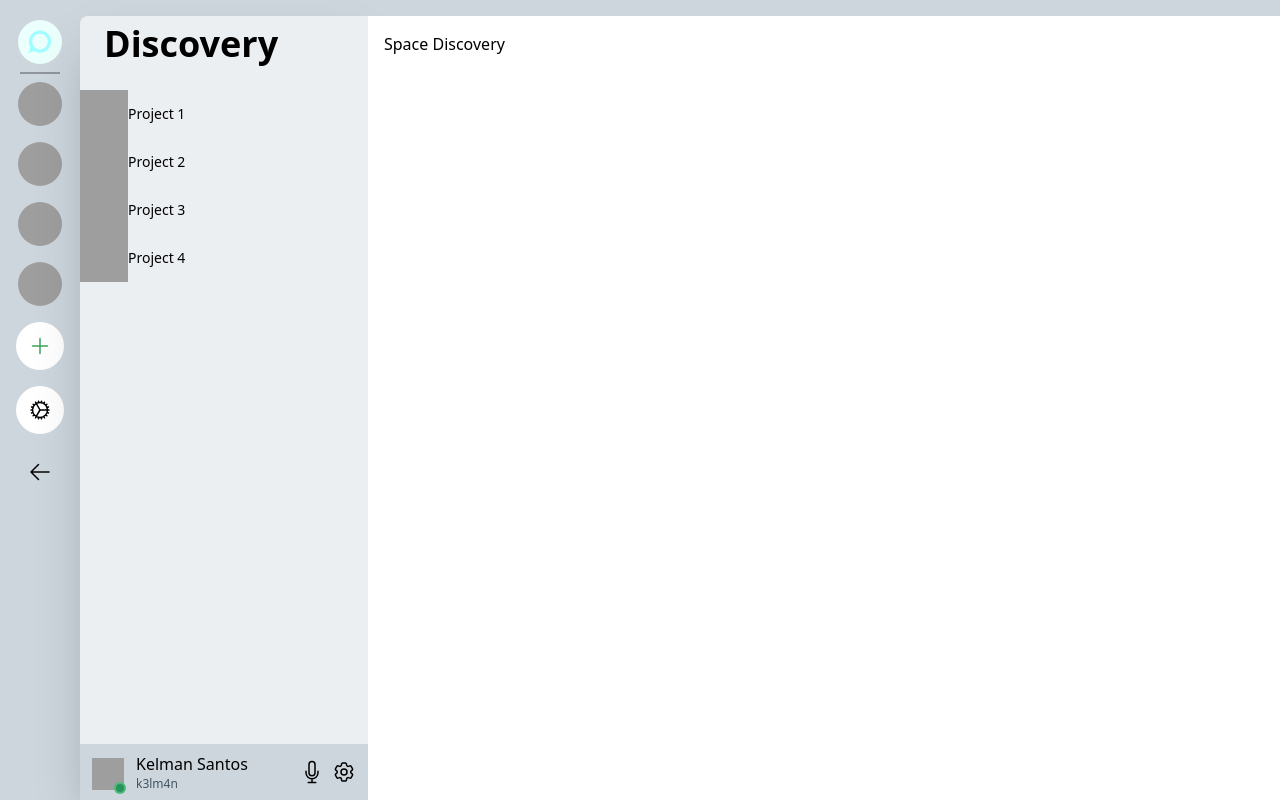
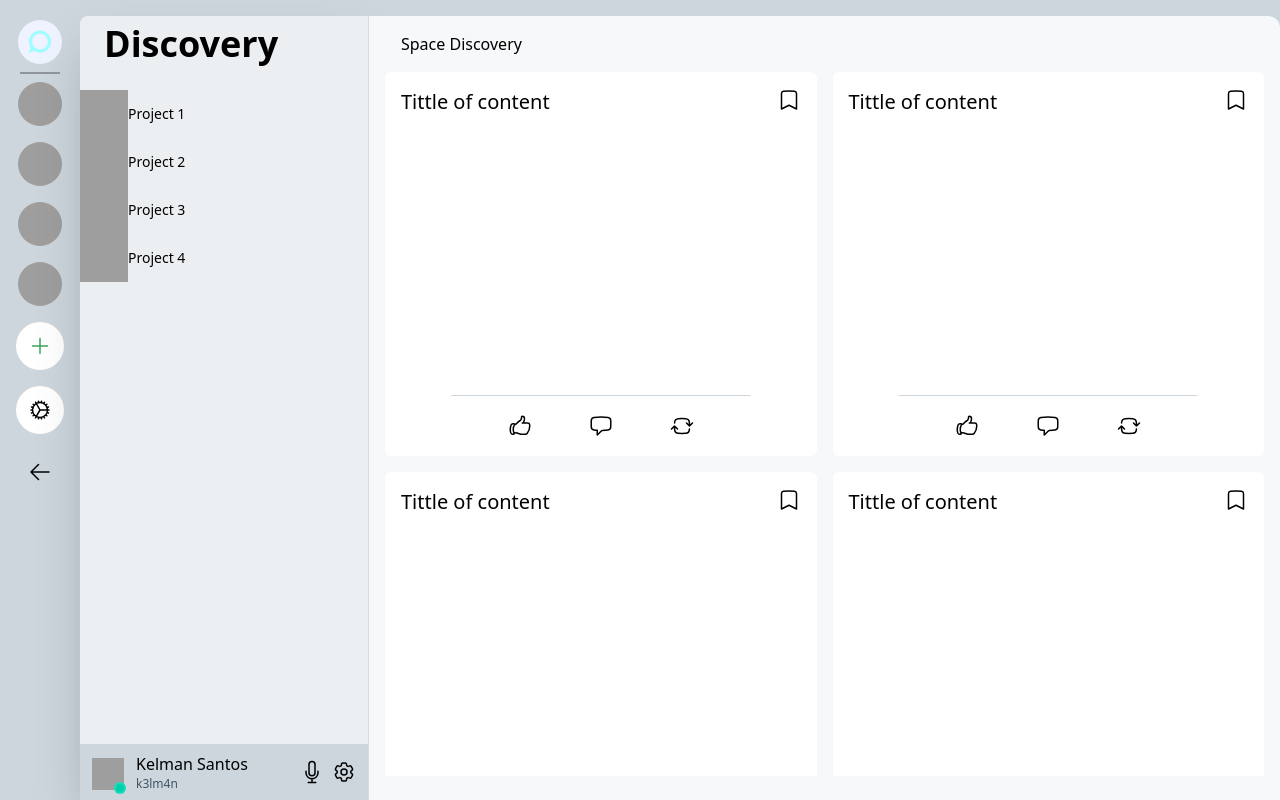
Before and after one commit to k3lm4n/socialmate_web, a Next.js app: page /dashboard/discovery in a window 1280 px wide. Built offline with nearby package versions, Linux system fonts and the light colour scheme; grey boxes are pictures that could not be loaded.

Commit message:
Updates Colors and base

```diff
--- a/src/components/CommunitySpace/index.tsx
+++ b/src/components/CommunitySpace/index.tsx
@@ -1,11 +1,12 @@
 import React from "react";
-import Link from "next/link";
+
 
 const CommunitySpace = () => {
   return (
     <div className="lg:w-[calc(100vw-23rem)] w-[calc(100vw-4rem)] lg:h-[calc(100vh-4.7rem)] h-[91%] mt-4 right-0 fixed bg-white bottom-0 ">
       <div className="m-4">
         <h1>Community Space </h1>
+
       </div>
     </div>
   );
--- a/src/components/DiscoverySpace/index.tsx
+++ b/src/components/DiscoverySpace/index.tsx
@@ -1,11 +1,23 @@
 import React from "react";
 import Link from "next/link";
+import PostView from "../PostView";
 
 const DiscoverySpace = () => {
   return (
-    <div className="lg:w-[calc(100vw-23rem)] w-[calc(100vw-4rem)] h-[calc(100vh-1rem)] mt-4 right-0 fixed bg-white lg:rounded-tl-none rounded-tl-xl ">
+    <div className="lg:w-[calc(100vw-23rem)] w-[calc(100vw-4rem)] max-sm:w-full max-sm:h-[calc(100vh-1rem)] h-full  md:mt-4 mt-12 right-0 fixed bg-grey-50 lg:rounded-tl-none md:rounded-tl-xl rounded-t-xl  border-l-[1px] border-l-grey-200/80 ">
       <div className="m-4">
-        <h1>Space Discovery</h1>
+        <h1 className="m-4">Space Discovery</h1>
+        <div className="overflow-y-scroll h-[calc(100vh-6rem)]">
+          <div className="grid lg:grid-cols-2 grid-cols-1 gap-4">
+            <PostView />
+            <PostView />
+            <PostView />
+            <PostView />
+            <PostView />
+            <PostView />
+            <PostView />
+          </div>
+        </div>
       </div>
     </div>
   );
--- a/src/components/ExternalSideBar/index.tsx
+++ b/src/components/ExternalSideBar/index.tsx
@@ -18,13 +18,13 @@ const ExternalSideBar = () => {
   console.log(context);
   console.log("====================================");
   return (
-    <aside className="h-screen lg:w-20 w-16  fixed ">
-      <nav>
-        <ul className="flex flex-col items-center">
-          <li className=" lg:w-11 lg:h-11 mt-5 mb-2 rounded-full bg-blue-50 hover:shadow-inner transition-all  duration-500">
+    <aside className="h-screen lg:w-20 md:w-16 w-[calc(100vw-4%)]  fixed left-0 right-0 top-0 max-sm:mx-4 ">
+      <nav className="h-full w-full">
+        <ul className="w-full flex md:flex-col flex-row max-sm:gap-4 items-center overflow-scroll">
+          <li className=" lg:w-11 lg:h-11 md:mt-5 md:mb-2 rounded-full bg-blue-50 hover:shadow-inner transition-all  duration-500">
             <Link
               href={"/dashboard/discovery"}
-              className=" flex items-center justify-center lg:w-11 w-8 lg:h-11 h-8"
+              className=" flex items-center justify-center lg:w-11 w-9 lg:h-11 h-9"
             >
               <Image
                 src={"/unionLogo.svg"}
@@ -35,7 +35,7 @@ const ExternalSideBar = () => {
               />
             </Link>
           </li>
-          <ul className="flex w-10 h-[2px] bg-black/30 " />
+          <span className="flex w-[2px] h-5 md:w-10 md:h-[2px] bg-black/30 " />
 
           <ListGroup />
           <li className="flex items-center justify-center lg:w-12 w-8 lg:h-12 h-8 my-2 rounded-full bg-white hover:shadow-inner transition-all duration-300">
--- /dev/null
+++ b/src/components/PostView/index.tsx
@@ -0,0 +1,48 @@
+import React from "react";
+import {
+  HandThumbUpIcon,
+  BookmarkIcon,
+  ChatBubbleLeftIcon,
+  ArrowPathRoundedSquareIcon,
+} from "@heroicons/react/24/outline";
+
+const PostView = () => {
+  return (
+    <div className="bg-white w-full h-96 rounded-md">
+      <div className="m-4">
+        <div className="grid grid-rows-6 w-full h-[23rem]">
+          <div className="w-full h-full row-span-5">
+            <div className="grid grid-rows-6  ">
+              <div className="flex justify-between">
+                <h1 className="text-xl">Tittle of content</h1>
+                <BookmarkIcon height={24} width={24} />
+              </div>
+            </div>
+          </div>
+          <div className="flex justify-center items-center self-center h-full ">
+            <div className="flex justify-evenly items-center w-3/4 h-full border-t-[0.7px] border-grey-200 rounded-sm">
+              <HandThumbUpIcon
+                height={24}
+                width={24}
+                className="hover:animate-bounce "
+              />
+
+              <ChatBubbleLeftIcon
+                height={24}
+                width={24}
+                className="hover:animate-bounce "
+              />
+              <ArrowPathRoundedSquareIcon
+                height={24}
+                width={24}
+                className="hover:animate-bounce"
+              />
+            </div>
+          </div>
+        </div>
+      </div>
+    </div>
+  );
+};
+
+export default PostView;
--- a/tailwind.config.js
+++ b/tailwind.config.js
@@ -115,7 +115,7 @@ module.exports = {
     colors: {
       white: "#fff",
       black: "#000",
-      secondary: "#60f9ff",
+      secondary: "#4ABEFF",
       accent: "#16C098",
       yellow: {
         50: "#fffaeb",
@@ -131,17 +131,17 @@ module.exports = {
         950: "#461702",
       },
       green: {
-        50: "#effaf3",
-        100: "#d7f4df",
-        200: "#b3e7c4",
-        300: "#81d4a1",
-        400: "#4dba7b",
-        500: "#28965a",
-        600: "#1c7f4b",
-        700: "#16663e",
-        800: "#145133",
-        900: "#11432b",
-        950: "#092519",
+        50: "#eefffa",
+        100: "#c6fff2",
+        200: "#8cffe6",
+        300: "#4bfdd7",
+        400: "#13deb9",
+        500: "#00cfac",
+        600: "#00a78e",
+        700: "#018473",
+        800: "#06695c",
+        900: "#0b564d",
+        950: "#003531",
       },
       pink: "#CA79C6",
       grey: {
@@ -163,30 +163,30 @@ module.exports = {
         300: "#0F1E54",
       },
       red: {
-        50: "#fff0f1",
-        100: "#ffe2e5",
-        200: "#ffc9d2",
-        300: "#ff9cac",
-        400: "#ff6581",
-        500: "#ff2f59",
-        600: "#ec0b43",
-        700: "#ce023a",
-        800: "#ac0538",
-        900: "#930837",
-        950: "#520018",
+        50: "#fef5f2",
+        100: "#fee8e2",
+        200: "#fed5ca",
+        300: "#fdb7a4",
+        400: "#f98a6b",
+        500: "#f16842",
+        600: "#de4d24",
+        700: "#ba3e1b",
+        800: "#9a361a",
+        900: "#80321c",
+        950: "#461609",
       },
       blue: {
-        50: "#ebfffd",
-        100: "#cdfffe",
-        200: "#a1fdff",
-        300: "#60f9ff",
-        400: "#18ebf8",
-        500: "#00cede",
-        600: "#00b2ca",
-        700: "#088296",
-        800: "#10687a",
-        900: "#125667",
-        950: "#053947",
+        50: "#eef3ff",
+        100: "#dae3ff",
+        200: "#bdcfff",
+        300: "#90b1ff",
+        400: "#5d88ff",
+        500: "#355dfc",
+        600: "#1f3bf1",
+        700: "#1727de",
+        800: "#1922b4",
+        900: "#1a238e",
+        950: "#151856",
       },
     },
     fontFamily: {
```
